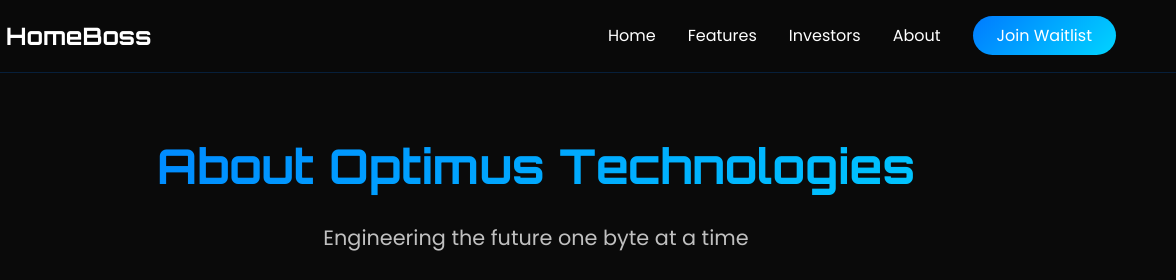
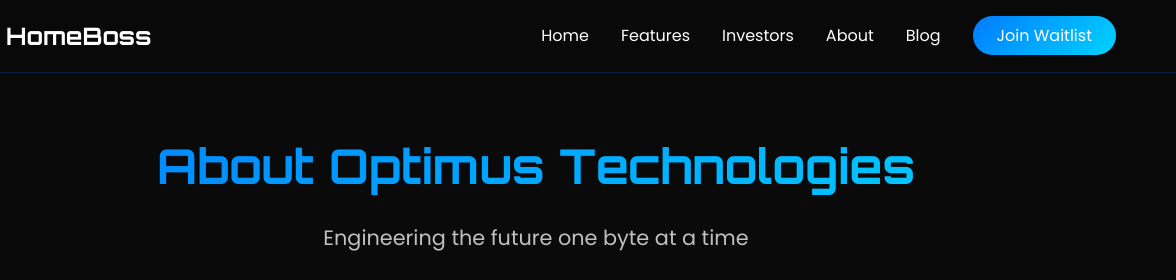
Before and after one commit to OptimusO7/HOMEBOSS_WEBSITE, a website: page public/about.html in a window 1280 px wide. Shown: the top 280 px of the page, 104-1280 px from the left. Drawn offline with Linux system fonts and the light colour scheme.

Commit message:
Update about.html

```diff
--- a/public/about.html
+++ b/public/about.html
@@ -24,6 +24,7 @@
                 <li><a href="index.html#features">Features</a></li>
                 <li><a href="index.html#investors">Investors</a></li>
                 <li><a href="about.html">About</a></li>
+                <li><a href="blog.html" class="active">Blog</a></li>
                 <li><a href="index.html#waitlist" class="btn-nav">Join Waitlist</a></li>
             </ul>
             <div class="menu-toggle" id="mobile-menu">
```
